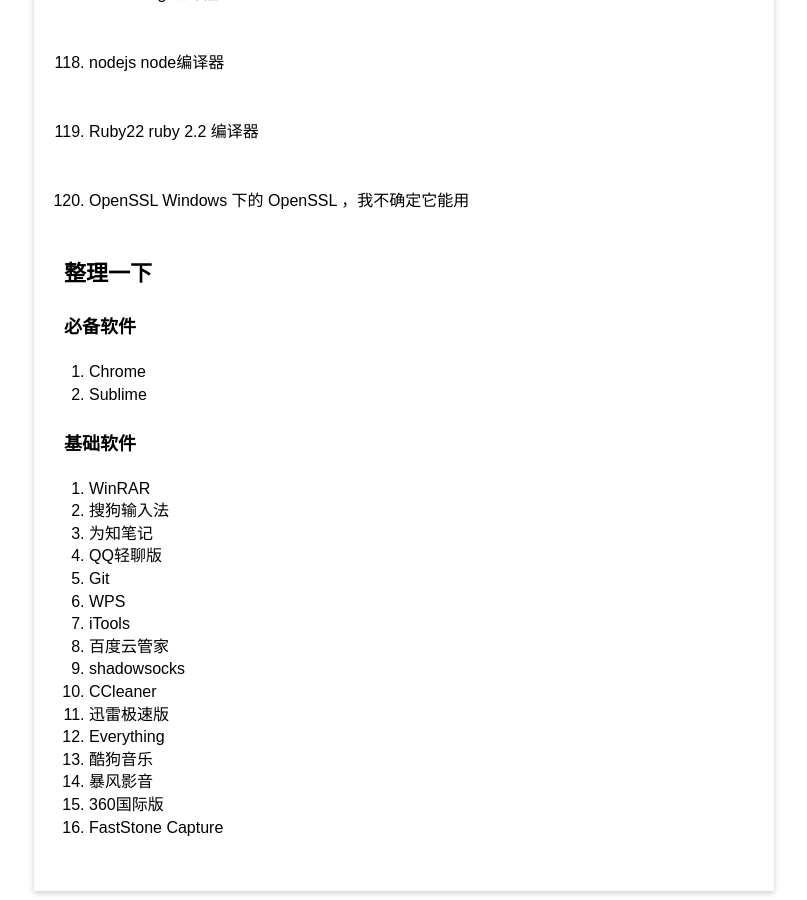
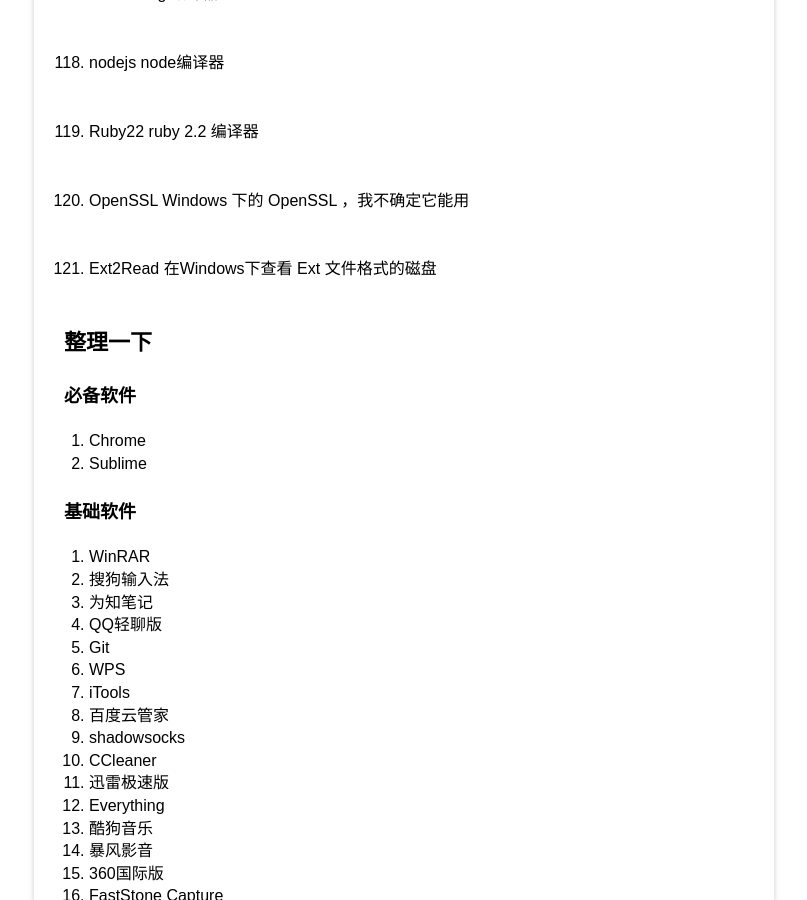
Before and after one commit to windard/windard.com, a Jekyll site: the page built from _posts/project/2016-4-27-What-I-Used-In-Windows.md, in a window 1280 px wide and 900 px high, scrolled down 11716 px. Shown: the whole window, without its empty margins (76-883 px from the left). Built offline with Jekyll 4.4.1, drawn with Linux system fonts in a browser that asks for light colours.

Commit message:
add ext2read

```diff
--- a/_posts/project/2016-4-27-What-I-Used-In-Windows.md
+++ b/_posts/project/2016-4-27-What-I-Used-In-Windows.md
@@ -373,6 +373,9 @@
 105. OpenSSL
 Windows 下的 OpenSSL ，我不确定它能用
 
+106. Ext2Read
+在Windows下查看 Ext 文件格式的磁盘
+
 ## 整理一下
 
 ### 必备软件
```
Also changed, not shown: images/2016-05-08_002412.png (added).
